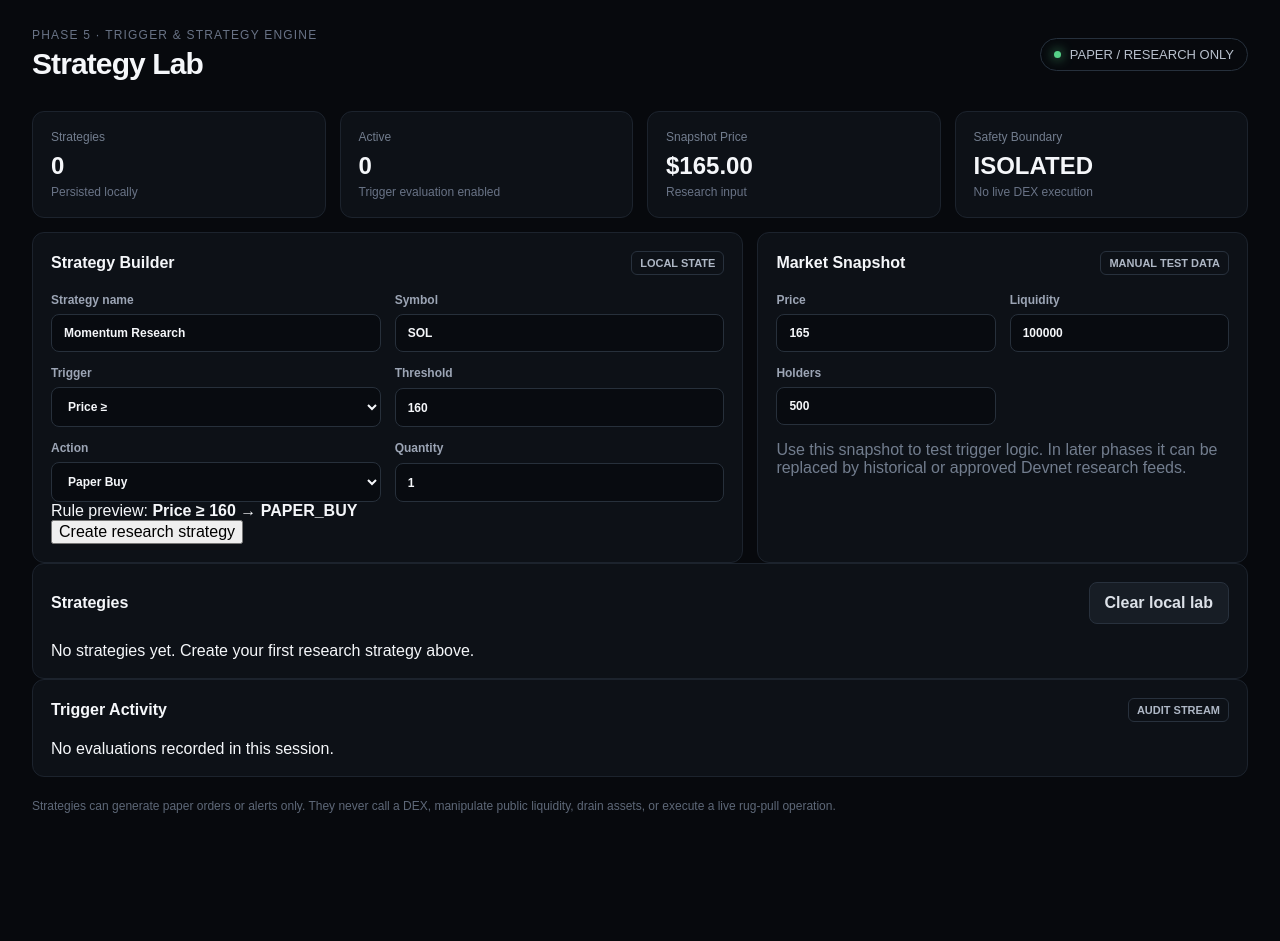
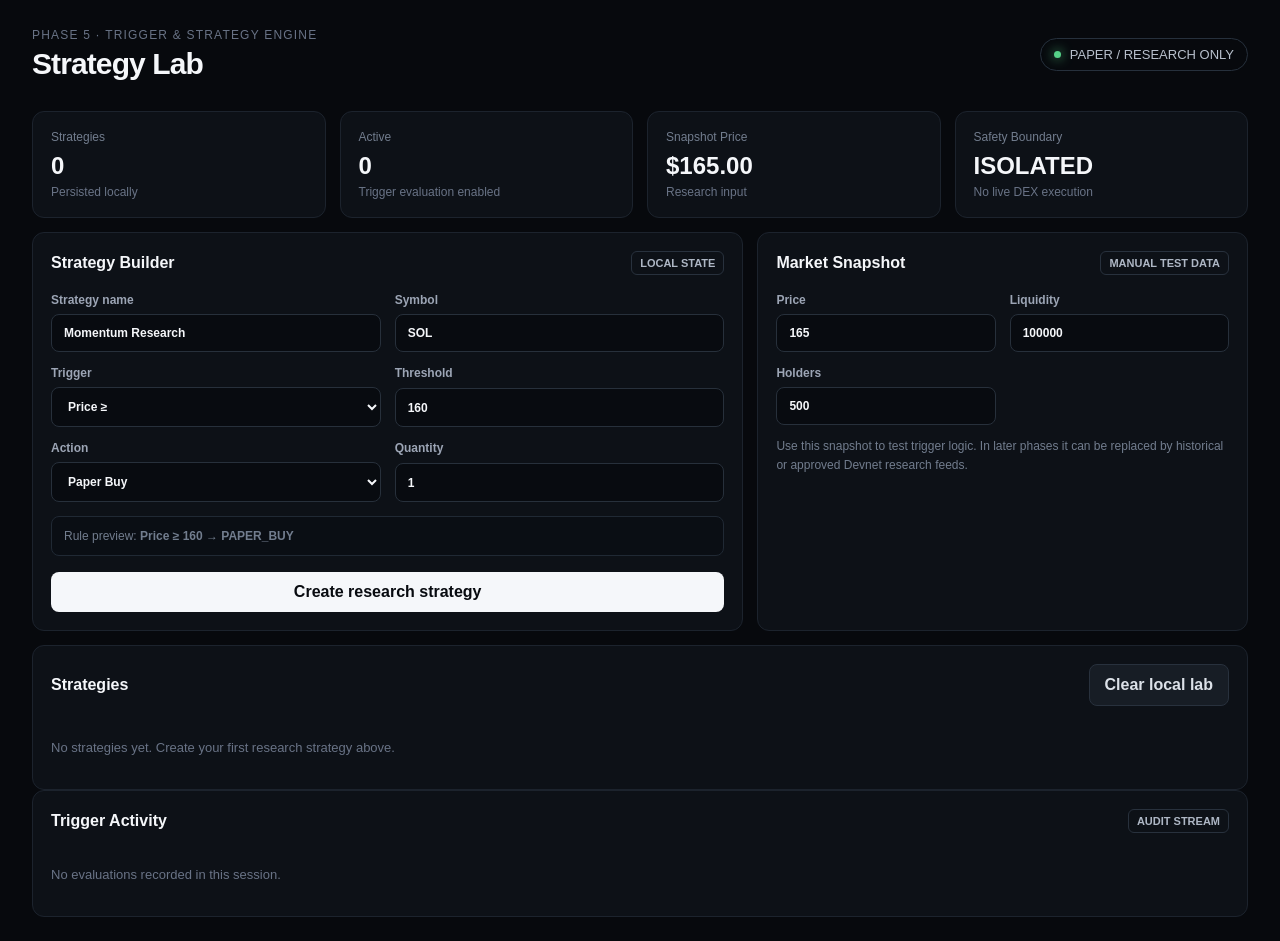
Before and after one commit to RichbloodTech001/Rug-Pull-Lab, a Next.js app: page /strategies in a window 1280 px wide. Shown: the top 941 px of the page. Before the commit the page ends 853 px from the top, so only its background shows below. Built offline with nearby package versions, Linux system fonts and the light colour scheme.

Commit message:
style: complete research terminal and strategy lab UI

```diff
--- a/app/globals.css
+++ b/app/globals.css
@@ -32,7 +32,7 @@ h1 { margin: 5px 0 0; font-size: 30px; letter-spacing: -.03em; }
 .list-row:last-child { border-bottom: 0; }
 .muted { color: #727d8e; }
 .warning { color: #f4b860; }
-.footer-note { margin-top: 22px; color: #5e6878; font-size: 12px; }
+.footer-note { margin-top: 22px; color: #5e6878; font-size: 12px; line-height: 1.6; }
 .token-lab { display: grid; gap: 14px; max-width: 1100px; }
 .token-intro { margin: -6px 0 22px; line-height: 1.6; font-size: 13px; }
 .form-grid { display: grid; grid-template-columns: repeat(2, 1fr); gap: 14px; }
@@ -42,17 +42,47 @@ h1 { margin: 5px 0 0; font-size: 30px; letter-spacing: -.03em; }
 .form-grid input:focus, .form-grid select:focus { border-color: #566170; }
 .wallet-panel { margin-top: 18px; border: 1px solid #202934; background: #0a0e14; border-radius: 9px; padding: 14px; display: grid; grid-template-columns: 1fr 1fr auto; align-items: center; gap: 16px; }
 .wallet-panel div { display: grid; gap: 5px; font-size: 13px; }
-.primary, .secondary { border: 0; border-radius: 8px; padding: 11px 15px; font-weight: 700; }
-.primary { background: #f5f7fa; color: #080b10; }
+.primary, .secondary, .primary-button { border-radius: 8px; padding: 11px 15px; font-weight: 700; }
+.primary, .primary-button { background: #f5f7fa; color: #080b10; border: 0; }
 .secondary { background: #171d25; color: #dce1e8; border: 1px solid #28313d; }
 .create-button { margin-top: 16px; width: 100%; }
+.primary-button { margin-top: 16px; width: 100%; }
 .alert { margin-top: 14px; border-radius: 8px; padding: 11px 13px; font-size: 13px; line-height: 1.5; word-break: break-word; }
-.alert.error { background: #251417; border: 1px solid #5b2a32; color: #f2aeb8; }
+.alert.error, .error-box { background: #251417; border: 1px solid #5b2a32; color: #f2aeb8; }
 .alert.success { background: #102019; border: 1px solid #244d37; color: #9ed6b5; }
+.error-box { margin-top: 14px; border-radius: 8px; padding: 11px 13px; font-size: 13px; line-height: 1.5; word-break: break-word; }
 .history-row { display: flex; justify-content: space-between; gap: 20px; padding: 13px 0; border-bottom: 1px solid #1a2029; font-size: 13px; }
 .history-row:last-child { border-bottom: 0; }
 .history-row > div:first-child { display: grid; gap: 5px; min-width: 0; }
 .history-links { display: flex; gap: 12px; align-items: center; }
 .history-links a { color: #b8c0cc; text-decoration: underline; }
-@media (max-width: 900px) { .lab-shell { grid-template-columns: 1fr; } .sidebar { display: none; } .main { padding: 20px; } .grid, .workspace { grid-template-columns: 1fr 1fr; } .wallet-panel { grid-template-columns: 1fr 1fr; } .wallet-panel .primary, .wallet-panel .secondary { grid-column: 1 / -1; } }
-@media (max-width: 600px) { .grid, .workspace, .form-grid { grid-template-columns: 1fr; } .form-grid .wide { grid-column: auto; } .topbar { align-items: flex-start; flex-direction: column; } .wallet-panel { grid-template-columns: 1fr; } .wallet-panel .primary, .wallet-panel .secondary { grid-column: auto; } .history-row { flex-direction: column; } }
+.scanner-card { margin-bottom: 14px; }
+.scanner-form { display: grid; grid-template-columns: 190px 1fr auto; gap: 12px; align-items: end; }
+.scanner-form label, .order-form label { display: grid; gap: 7px; color: #9ca5b5; font-size: 12px; font-weight: 650; }
+.scanner-form input, .scanner-form select, .order-form input, .order-form select { width: 100%; border: 1px solid #27303b; background: #080b10; color: #f5f7fa; border-radius: 8px; padding: 11px 12px; outline: none; }
+.scanner-form .primary-button { margin: 0; width: auto; }
+.scanner-results { display: grid; gap: 14px; }
+.token-table-card { margin-top: 14px; }
+.token-table { display: grid; }
+.table-row { display: grid; grid-template-columns: 1.3fr .7fr 1.3fr; gap: 16px; padding: 12px 0; border-bottom: 1px solid #1a2029; font-size: 13px; align-items: center; }
+.table-row:last-child { border-bottom: 0; }
+.table-head { color: #727d8e; font-size: 11px; text-transform: uppercase; letter-spacing: .08em; }
+.mono { font-family: ui-monospace, SFMono-Regular, Menlo, monospace; overflow-wrap: anywhere; }
+.empty-state { color: #697386; padding: 16px 0; font-size: 13px; }
+.terminal-grid { margin-top: 14px; }
+.order-form { display: grid; grid-template-columns: 1fr 1fr; gap: 12px; }
+.order-form .primary-button { grid-column: 1 / -1; }
+.strategy-layout { margin-top: 14px; }
+.strategy-preview { margin-top: 14px; padding: 12px; border: 1px solid #202934; border-radius: 8px; background: #0a0e14; color: #727d8e; font-size: 12px; }
+.strategy-help { line-height: 1.6; font-size: 12px; }
+.strategy-list, .activity-list { display: grid; }
+.strategy-row { display: flex; justify-content: space-between; gap: 18px; padding: 15px 0; border-bottom: 1px solid #1a2029; }
+.strategy-row:last-child, .activity-row:last-child { border-bottom: 0; }
+.strategy-row > div:first-child { display: grid; gap: 6px; min-width: 0; }
+.strategy-row .muted { font-size: 12px; overflow-wrap: anywhere; }
+.strategy-actions { display: flex; gap: 8px; align-items: center; flex-shrink: 0; }
+.strategy-actions button { margin: 0; width: auto; }
+.activity-row { padding: 11px 0; border-bottom: 1px solid #1a2029; color: #9ca5b5; font-size: 12px; line-height: 1.5; }
+@media (max-width: 1000px) { .scanner-form { grid-template-columns: 1fr 1fr; } .scanner-form .address-field { grid-column: 1 / -1; } .scanner-form .primary-button { width: 100%; } }
+@media (max-width: 900px) { .lab-shell { grid-template-columns: 1fr; } .sidebar { display: none; } .main { padding: 20px; } .grid, .workspace { grid-template-columns: 1fr 1fr; } .wallet-panel { grid-template-columns: 1fr 1fr; } .wallet-panel .primary, .wallet-panel .secondary { grid-column: 1 / -1; } .strategy-row { flex-direction: column; } .strategy-actions { width: 100%; } .strategy-actions button { flex: 1; } }
+@media (max-width: 600px) { .grid, .workspace, .form-grid, .scanner-form, .order-form { grid-template-columns: 1fr; } .form-grid .wide, .scanner-form .address-field { grid-column: auto; } .topbar { align-items: flex-start; flex-direction: column; } .wallet-panel { grid-template-columns: 1fr; } .wallet-panel .primary, .wallet-panel .secondary { grid-column: auto; } .history-row, .table-row { flex-direction: column; } .table-row { display: grid; grid-template-columns: 1fr; gap: 5px; } .scanner-form .primary-button { width: 100%; } }
```
